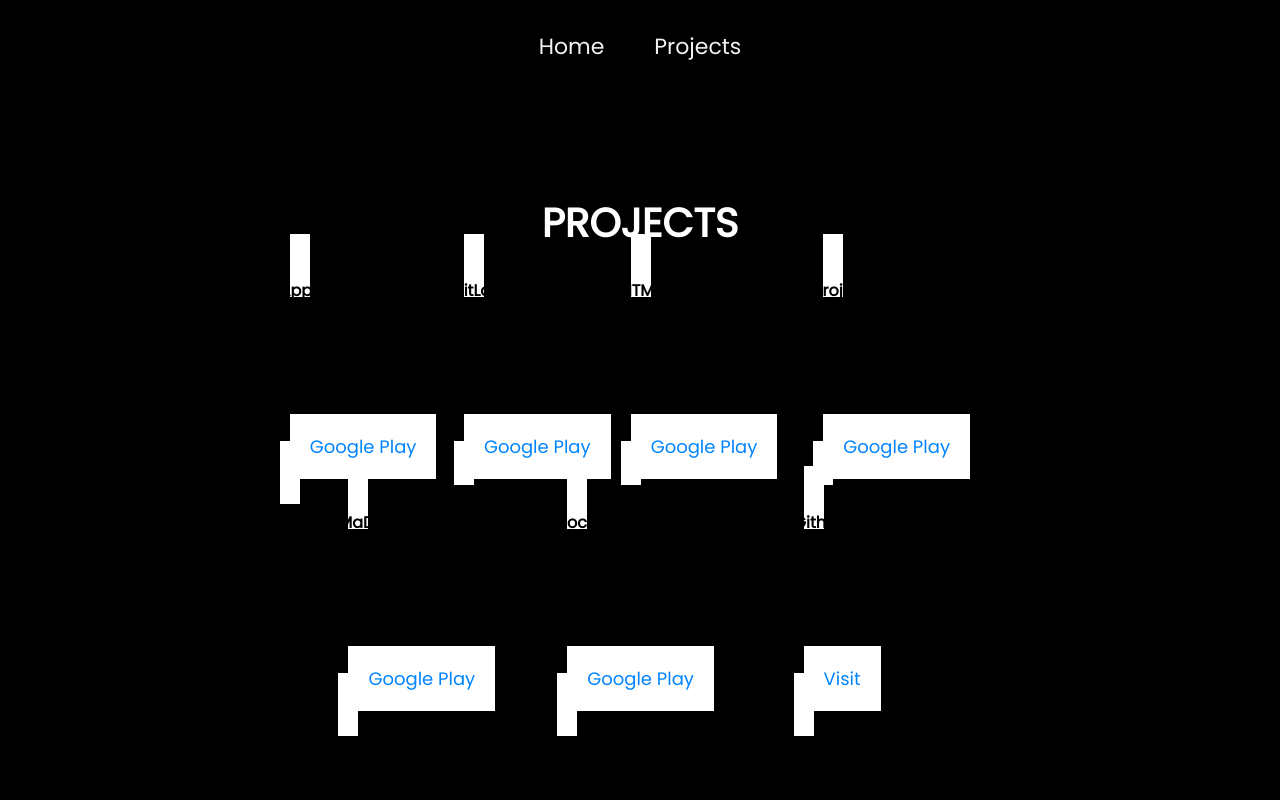
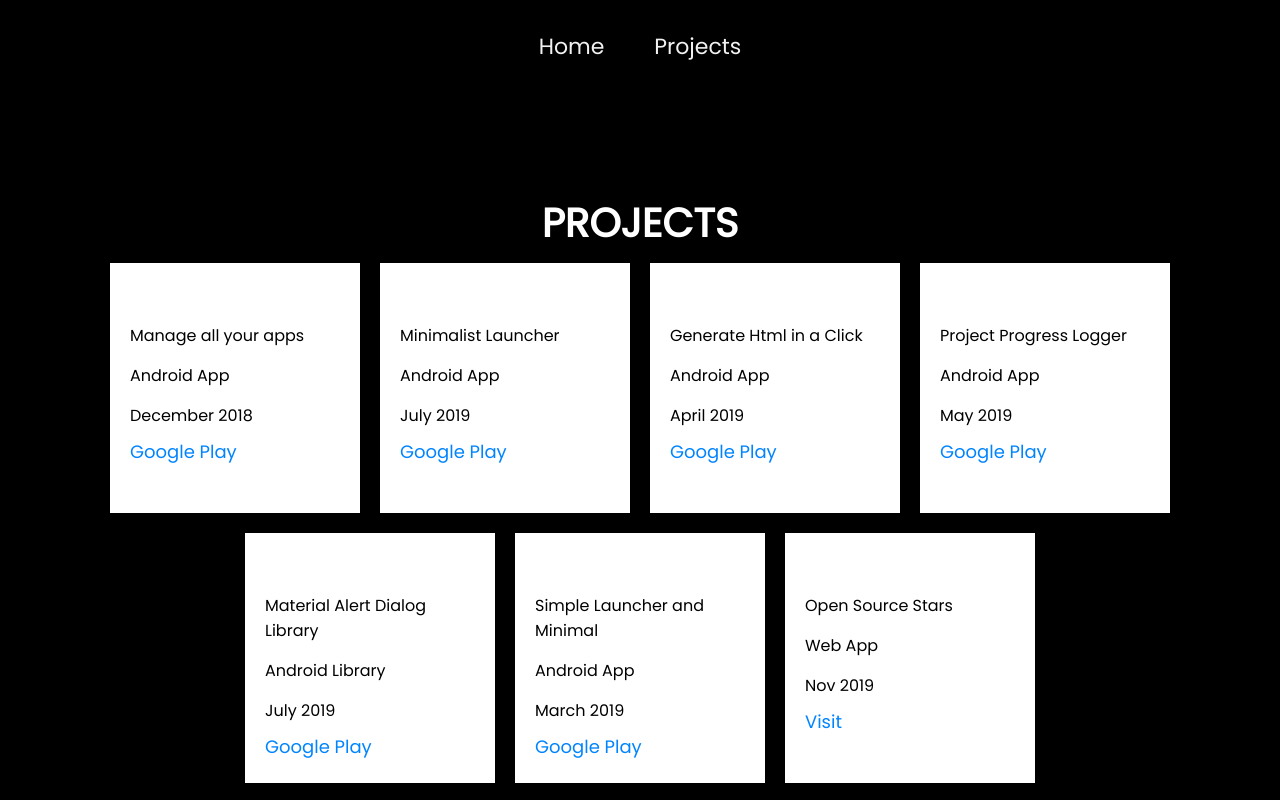
Before and after one commit to umairayub79/umairayub.codes, a React (Create React App) app: page /projects in a window 1280 px wide. Built offline with nearby package versions, Linux system fonts and the light colour scheme.

Commit message:
another fix

```diff
--- a/src/css/Project.css
+++ b/src/css/Project.css
@@ -1,4 +1,4 @@
-.project_item a{
+.project_item {
     background: #ffffff;
     color: black;
     transition: 400ms;
@@ -13,14 +13,15 @@
     color: #ffffff;
     transform: scale(1.1);
 }
-a .projectLink {
+ .projectLink {
     font-size: 18px;
     margin-top: 10px;
 }
-a .projectLink a{
+.projectLink a{
     color: rgb(0, 132, 255);
 }
 
-a p{
+ p{
     margin-top: 15px;
+    color: black;
 }
```
